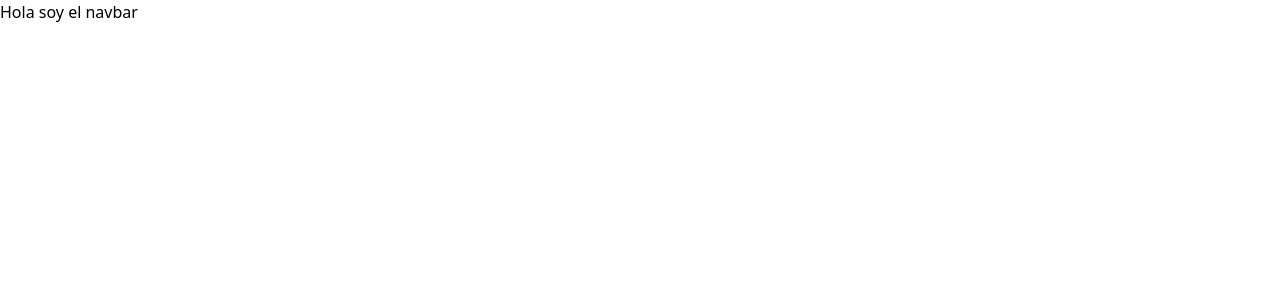
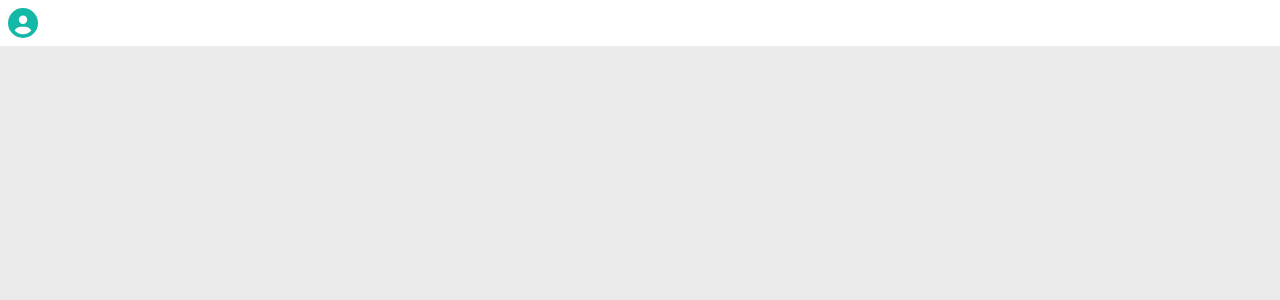
Before and after one commit to Edisonven/Tnest-app, a React (Vite) app in the folder Frontend/: page / in a window 1280 px wide. Shown: the top 300 px of the page. Built offline with nearby package versions, Linux system fonts and the light colour scheme.

Commit message:
Ajustando colores de navbar modo claro y oscuro

```diff
--- a/Frontend/index.html
+++ b/Frontend/index.html
@@ -1,5 +1,5 @@
 <!doctype html>
-<html lang="en">
+<html lang="en" class="light">
 
 <head>
   <meta charset="UTF-8" />
--- a/Frontend/src/App.tsx
+++ b/Frontend/src/App.tsx
@@ -3,7 +3,7 @@ import Navbar from "./components/navbar/Navbar";
 
 function App(): JSX.Element {
   return (
-    <div className="app__container">
+    <div className="app__container min-h-[100vh] bg-[#EBEBEB] dark:bg-[#22264B]">
       <Navbar />
     </div>
   );
--- a/Frontend/src/components/navbar/Navbar.tsx
+++ b/Frontend/src/components/navbar/Navbar.tsx
@@ -1,8 +1,14 @@
+import { FaCircleUser } from "react-icons/fa6";
+
 function Navbar(): JSX.Element {
   return (
-    <div className="">
-      <h1>Hola soy el navbar</h1>
-    </div>
+    <section className="bg-white dark:bg-[#393C73] p-2">
+      <div>
+        <div>
+          <FaCircleUser className="text-[30px] text-teal-500 dark:text-slate-400" />
+        </div>
+      </div>
+    </section>
   );
 }
 
```
Also changed, not shown: Frontend/public/images/application/Ui-model-2.jpg (added).
